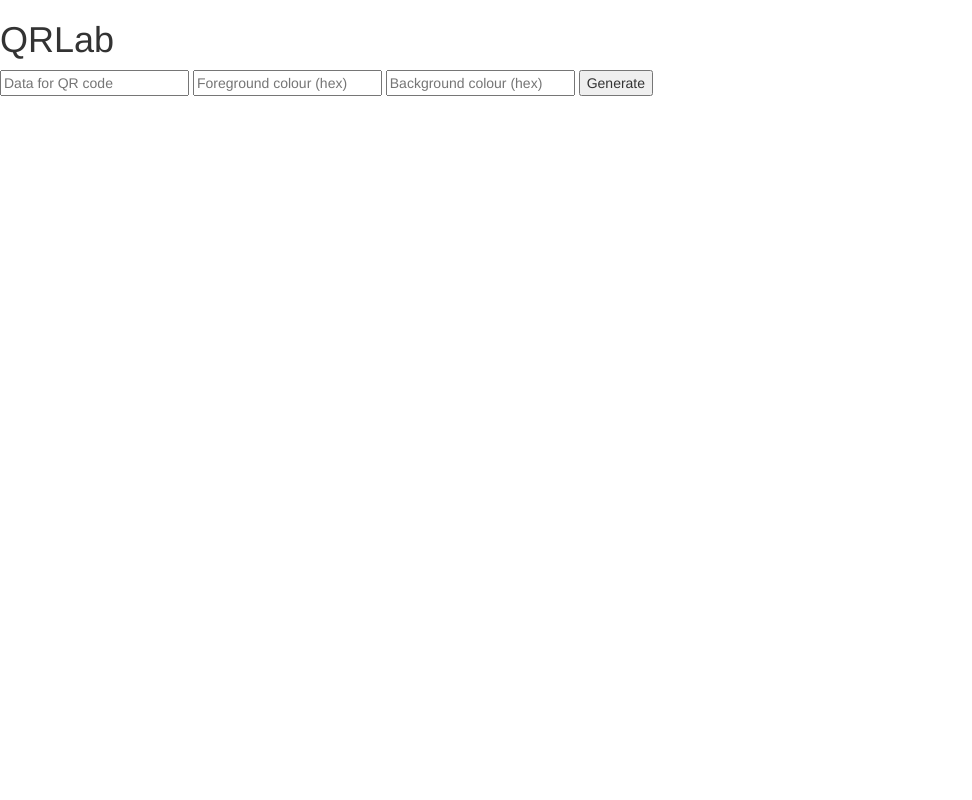
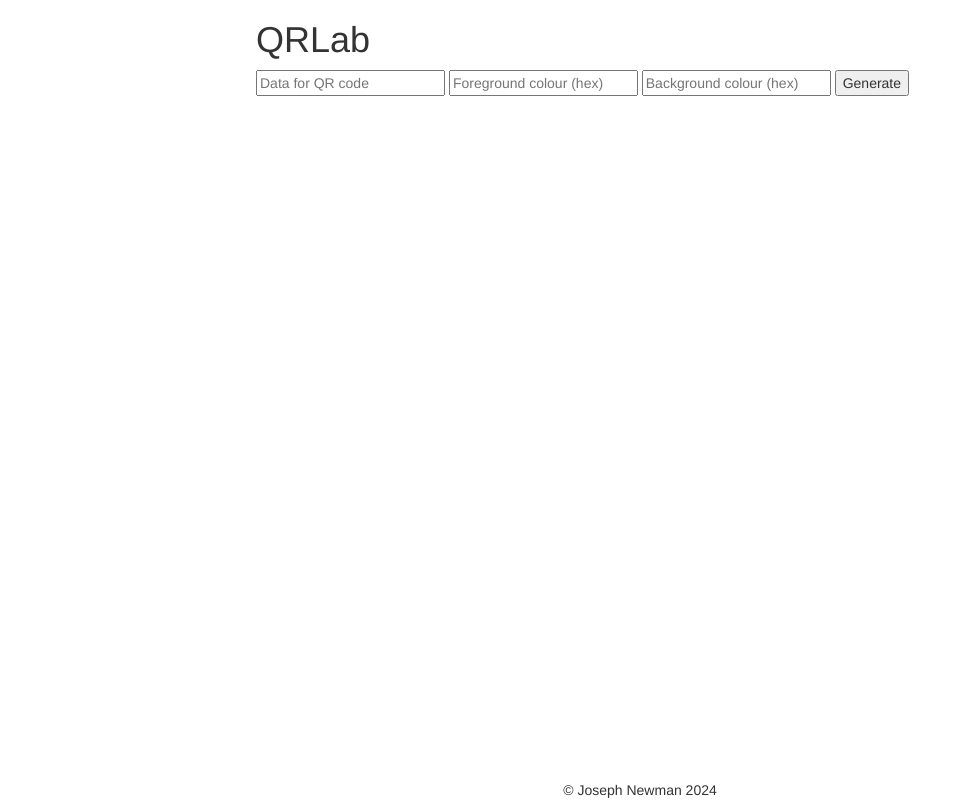
Before and after one commit to josephnewman/QRLab, a Flask app: page / in a window 1280 px wide. Shown: the whole page, without its empty margins (0-972 px from the left). Run offline with Flask 3, Linux system fonts and the light colour scheme.

Commit message:
added further design changes

```diff
--- a/static/styles.css
+++ b/static/styles.css
@@ -0,0 +1,18 @@
+.main-container {
+    padding-left:20%;
+    padding-right:20%;
+}
+
+footer {
+    text-align: center;
+    position:fixed;
+    width:100%;
+    bottom:0px;
+}
+
+@media only screen and (max-width: 768px) {
+    .main-container {
+        padding-left: 2%;
+        padding-right: 2%
+    }
+  }
--- a/templates/base.html
+++ b/templates/base.html
@@ -11,11 +11,13 @@
         <script src="https://cdn.jsdelivr.net/npm/bootstrap@3.4.1/dist/js/bootstrap.min.js" integrity="sha384-aJ21OjlMXNL5UyIl/XNwTMqvzeRMZH2w8c5cRVpzpU8Y5bApTppSuUkhZXN0VxHd" crossorigin="anonymous"></script>
 
         <!-- CUSTOM CONTENT -->
+        <meta name="viewport" content="width=device-width, initial-scale=1.0">
         <link rel="stylesheet" href="{{url_for('static', filename='styles.css')}}">
         <link rel="icon" type="image/png" href="{{url_for('static', filename='icon.png')}}">
         <title>QRLab | {% block title %}{%endblock%} </title>
     </head>
     <body>
+        <div class="main-container">
             <h1>QRLab</h1>
             {% with messages = get_flashed_messages() %}
                 {% if messages %}
@@ -29,7 +31,10 @@
 
 
             {% block content %}
-
             {%endblock%}
+        </div>
+        <footer>
+            © Joseph Newman 2024
+        </footer>
     </body>
 </html>
```
Lines whose indentation alone changed are shown as unchanged.
